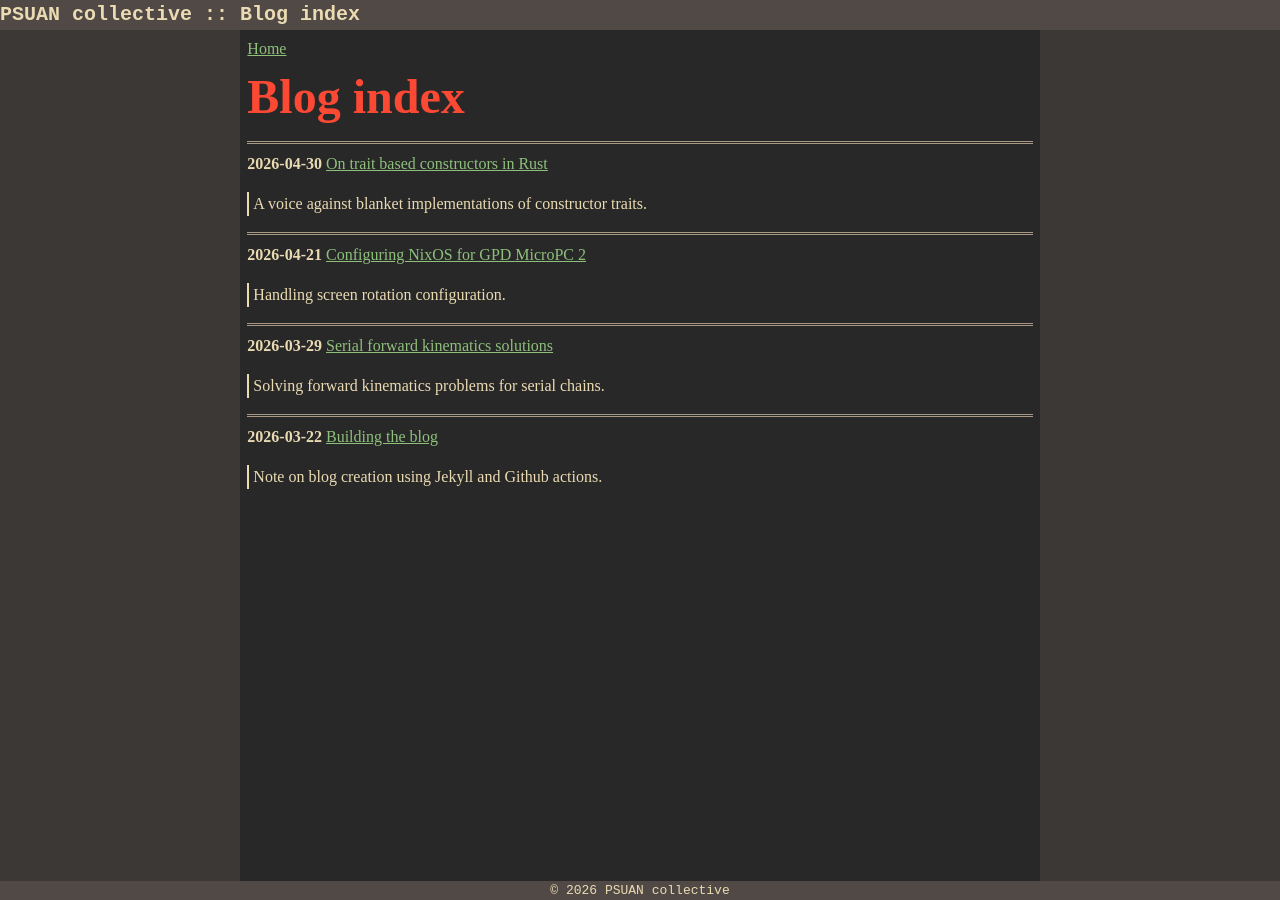
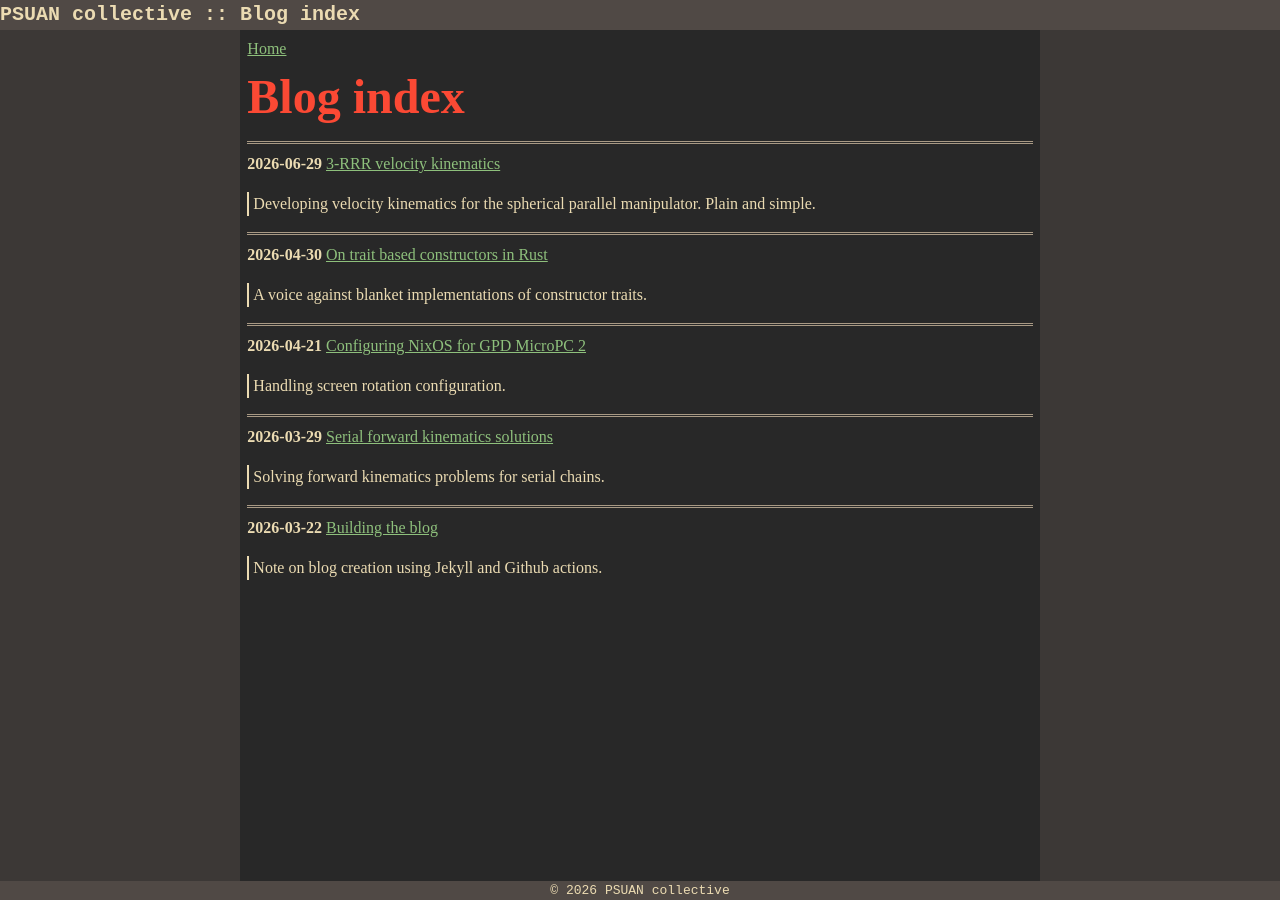
Before and after one commit to PSUAN/psuan.github.io, a Jekyll site: the page built from pages/blog.md, in a window 1280 px wide. Built offline with Jekyll 4.4.1, drawn with Linux system fonts in a browser that asks for light colours; part of the change alters nothing that is shown.

Commit message:
Add 3-RRR velocity kinematics post

```diff
--- a/_includes/head.html
+++ b/_includes/head.html
@@ -5,17 +5,16 @@
     <link rel="stylesheet" href="{{ "/assets/css/style.css" | relative_url }}"/>
     <title>{{site.title}} :: {{page.title}}</title>
     {%- if page.math == true %}
-    <script type="text/x-mathjax-config">
-        MathJax.Hub.Config({
-            tex2jax: {
-            inlineMath: [ ['$','$'], ["\\(","\\)"] ],
-            displayMath: [ ['$$','$$'], ["\\[","\\]"] ],
-            processEscapes: true
-            },
-            "HTML-CSS": { availableFonts: ["TeX"] }
-        });
+    <script>
+      MathJax = {
+          tex: {
+              inlineMath: {'[+]': [['$', '$']]}
+          },
+          svg: {
+              fontCache: 'global'
+          }
+      };
     </script>
-    <script type="text/javascript"
-        src="https://cdn.mathjax.org/mathjax/latest/MathJax.js?config=TeX-AMS-MML_HTMLorMML"></script>
+    <script defer src="https://cdn.jsdelivr.net/npm/mathjax@4/tex-svg.js"></script>
     {%- endif -%}
 </head>
--- /dev/null
+++ b/_posts/2026-06-29-3-rrr-velocity.md
@@ -0,0 +1,72 @@
+---
+title: "3-RRR velocity kinematics"
+short: "Developing velocity kinematics for the spherical parallel manipulator. Plain and simple."
+math: true
+---
+
+# 3-RRR velocity kinematics
+
+## Preamble: position kinematics
+
+The 3-RRR spherical parallel manipulator has three coaxial drive joints that move three arms, each with one passive joint.
+The arms hold the orientation platform, which has three passive joint axes meet at the central point - the point acting as the origin of the platform rotation.
+The platform's passive joint axes lie in the same plane and the angle between pairs of axes is 120 degrees.
+
+It is considered a common knowledge that the forward kinematics problem for that type of parallel kinematics can not be solved.
+The inverse kinematics problem solution is rather simple though.
+
+The solution is the same for every active joint and the corresponding arm.
+
+Let's assign the following indices to the joints:
+
+1. The active joint.
+   It is aligned with the global $Z$ axis;
+2. Passive joint between arm segments.
+   It is rotated 45 degrees and points at the central point;
+3. Passive joint that connects the arm and the platform.
+   In the home position it corresponds to the local $X$ axis.
+
+We know the target orientation of the platform $R_\text{target}$.
+Let us introduce $\bar{w}$ - the direction of the joint 3 in the global space:
+
+$$
+  \bar{w} = R \times \begin{bmatrix}
+    1 \\ 0 \\ 0
+  \end{bmatrix}
+$$
+
+Then our active joint angle is
+
+$$
+  g = \arccos\left(\frac{w_z}{\sqrt{1 - w_z^2}}\right) + \arctan\left(w_y, w_x\right)
+$$
+
+## Velocity kinematics
+
+Upon closer examination we might notice that the value of $g$ depends on two parts:
+
+1. Angle to the horizontal plane (the property encoded in $w_z$);
+2. Angle of the rotation around the $Z$ axis (encoded in the values of $w_x$ and $w_y$).
+
+So, the joint velocity $\dot{g}$ may be represented as
+
+$$
+  \dot{g} = \dot{g}_1 + \dot{g}_2
+$$
+
+Let us introduce the $\beta$ angle - the signed angle between the horizontal plane and the axis $\bar{w}$ of the third passive joint axis.
+
+Then, the second part of $\dot{g}$ would be:
+
+$$
+  \dot{g}_2 = \frac{\dot{\beta}}{\sqrt{1 - \tan^2\left({\beta}\right)} \cos^{\frac{3}{2}}\left(\beta\right)}
+$$
+
+To compute the $\beta$ one would have to solve the inverse position kinematics and find the axis that is orthogonal to both global $Z$ and $\bar{w}$.
+We will leave this as an exercise for the reader.
+
+And the $\dot{g}_1$ value is simply the velocity around the global $Z$ axis.
+
+$$
+  \dot{g}_1 = \bar{\omega} \cdot \begin{bmatrix} 0 \\ 0 \\ 1 \end{bmatrix}
+$$
```
